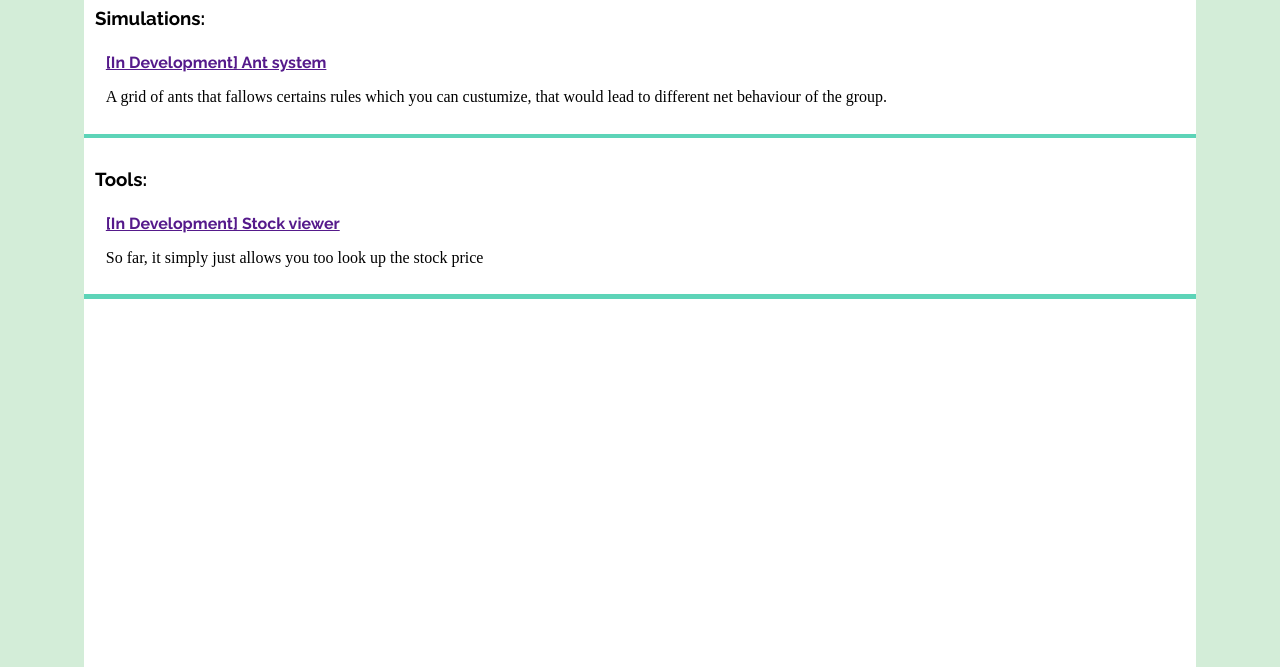
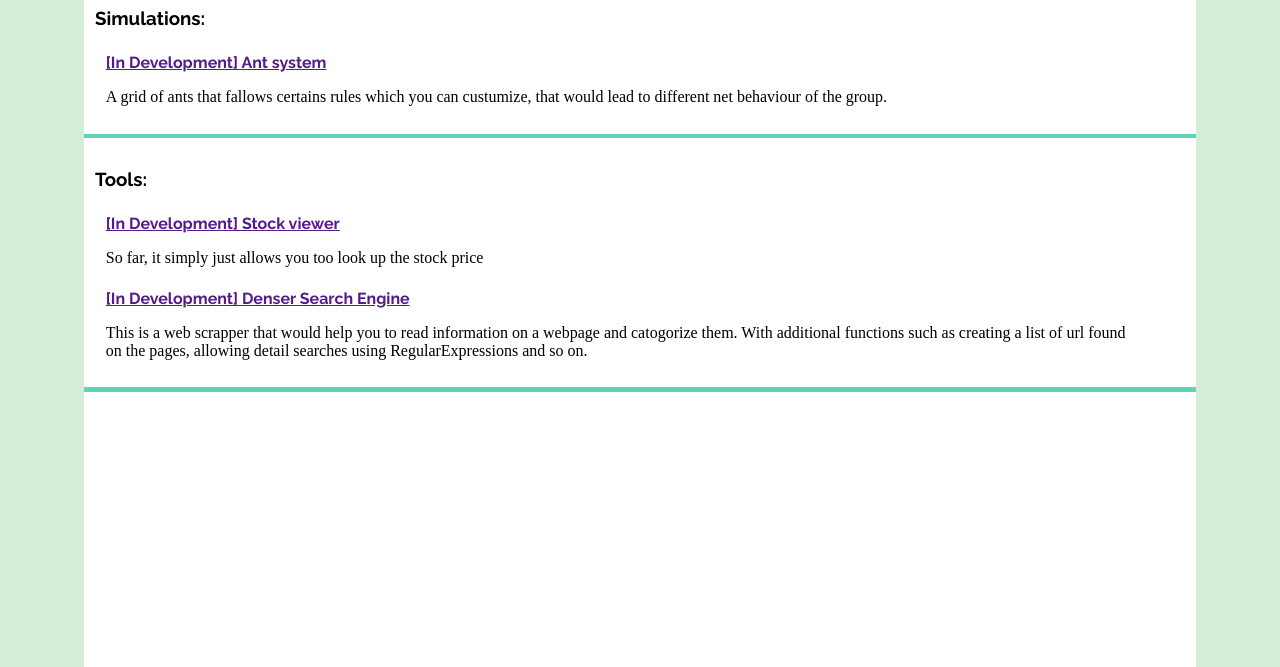
Before and after one commit to Kev-X/home, a plain HTML site: page index.html in a window 1280 px wide. Shown: the part 133-800 px from the top of the page. Drawn offline with Linux system fonts and the light colour scheme; a web font is replaced by a local one.

Commit message:
Update index.html

```diff
--- a/index.html
+++ b/index.html
@@ -79,6 +79,10 @@
 				<a href="" class="work_title" target="_blank">[In Development] Stock viewer</a>
 				<p class="work_description">So far, it simply just allows you too look up the stock price</p>
 			</div>
+			<div class="div_topic">
+				<a href="" class="work_title" target="_blank">[In Development] Denser Search Engine</a>
+				<p class="work_description">This is a web scrapper that would help you to read information on a webpage and catogorize them. With additional functions such as creating a list of url found on the pages, allowing detail searches using RegularExpressions and so on.</p>
+			</div>
 
 
 		</div>
```
